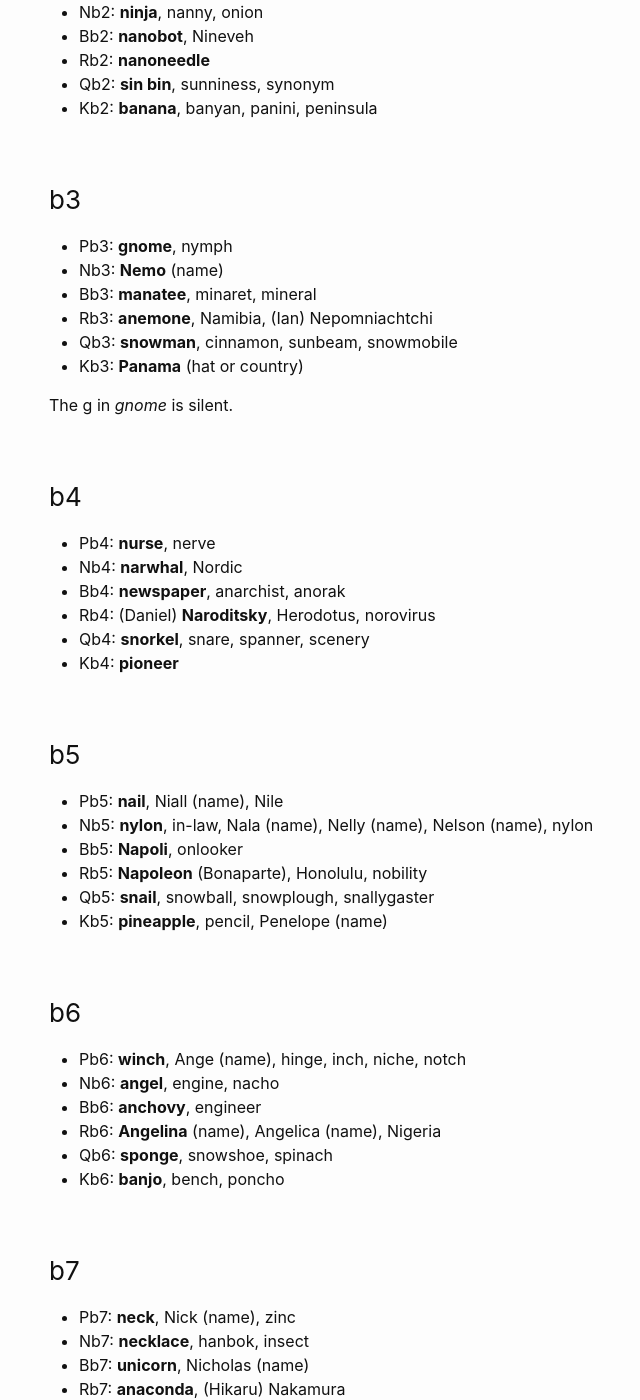
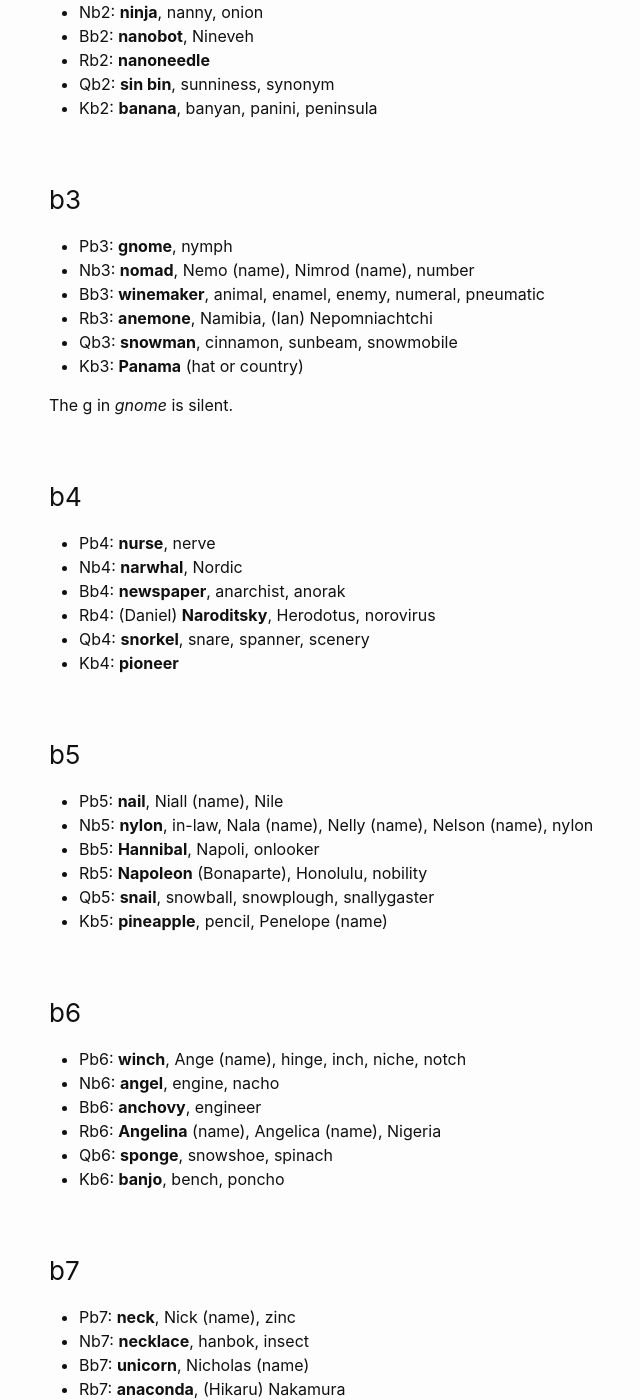
Before and after one commit to liontailedmacaque/liontailedmacaque.github.io, a Jekyll site: the page built from chessmemorypalace/picturewords.md, in a window 1280 px wide and 1400 px high, scrolled down 2843 px. Shown: the whole window, without its empty margins (221-861 px from the left). Built offline with Jekyll 4.4.1, drawn with Linux system fonts in a browser that asks for light colours; some of the changed text lies outside the part shown.

Commit message:
Update picturewords.md

```diff
--- a/chessmemorypalace/picturewords.md
+++ b/chessmemorypalace/picturewords.md
@@ -135,8 +135,8 @@ For *annuity* I imagine a pile of gold.
 
 
 - Pb3: **gnome**, nymph
-- Nb3: **Nemo** (name)
-- Bb3: **manatee**, minaret, mineral
+- Nb3: **nomad**, Nemo (name), Nimrod (name), number
+- Bb3: **winemaker**, animal, enamel, enemy, numeral, pneumatic
 - Rb3: **anemone**, Namibia, (Ian) Nepomniachtchi
 - Qb3: **snowman**, cinnamon, sunbeam, snowmobile
 - Kb3: **Panama** (hat or country)
@@ -162,7 +162,7 @@ The g in *gnome* is silent.
 
 - Pb5: **nail**, Niall (name), Nile
 - Nb5: **nylon**, in-law, Nala (name), Nelly (name), Nelson (name), nylon
-- Bb5: **Napoli**, onlooker
+- Bb5: **Hannibal**, Napoli, onlooker
 - Rb5: **Napoleon** (Bonaparte), Honolulu, nobility
 - Qb5: **snail**, snowball, snowplough, snallygaster
 - Kb5: **pineapple**, pencil, Penelope (name)
```
Also changed, not shown: other parts of chessmemorypalace/picturewords.md (+1 -1 lines).
